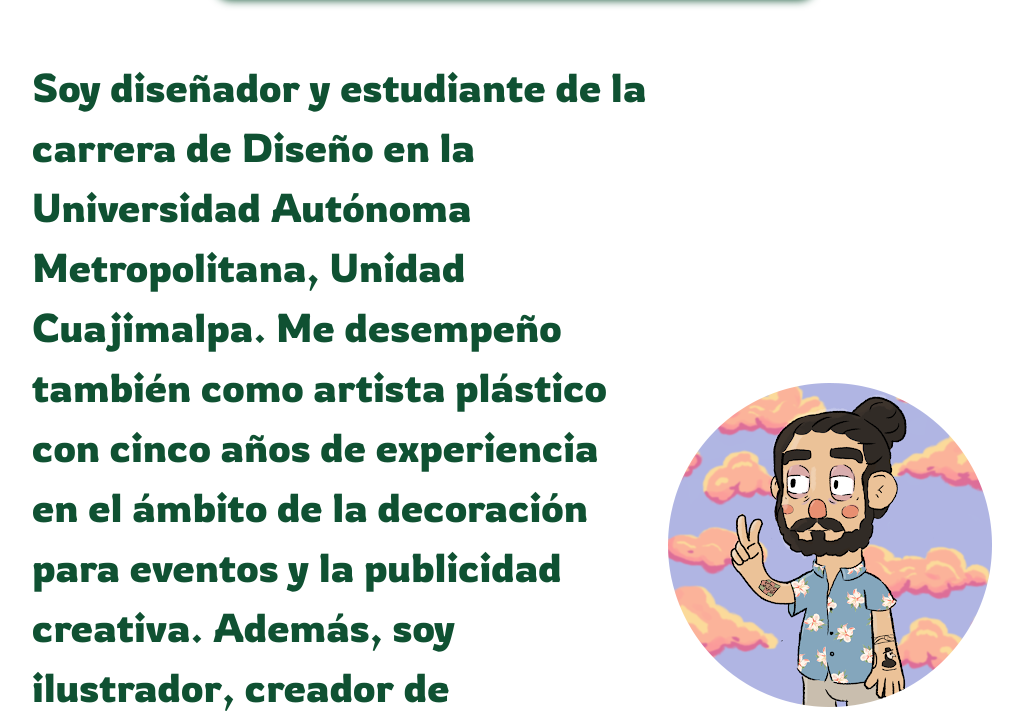
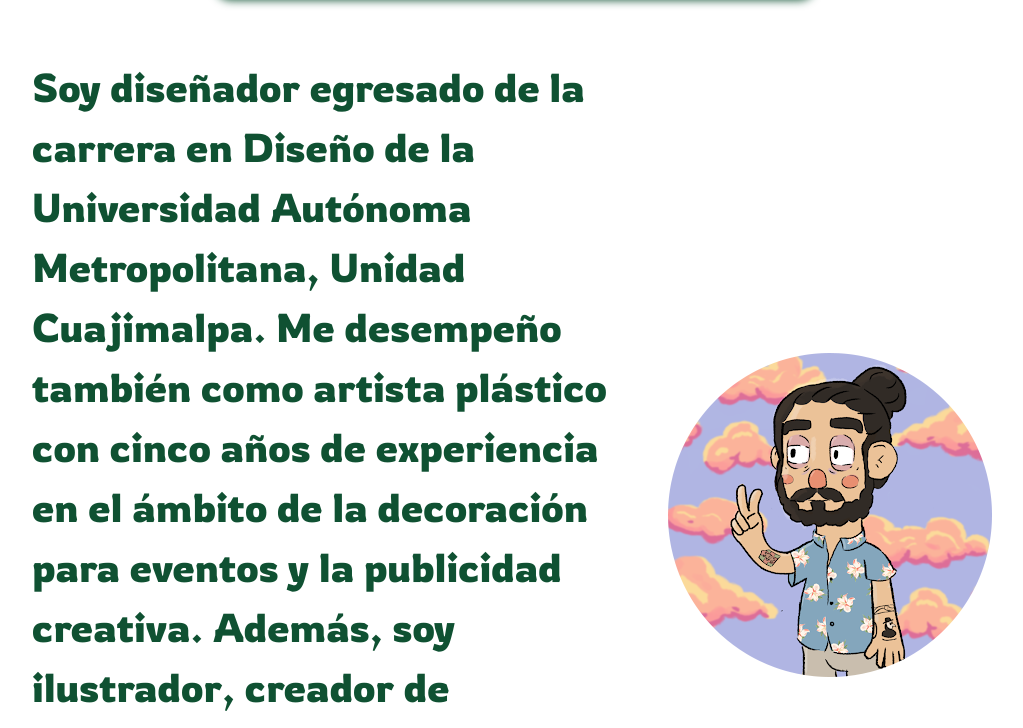
Before and after one commit to arthbeardo/portafolio-ArturoDiazPadilla2223068033, a plain HTML site: page index.html in a window 1280 px wide. Shown: the part 1203-1931 px from the top of the page, without its empty margins (128-1151 px from the left). Drawn offline with nearby package versions, Linux system fonts and the light colour scheme.

Commit message:
Update index.html

```diff
--- a/index.html
+++ b/index.html
@@ -96,7 +96,7 @@ Siempre digo que todo tiene una solución.<br /><br />
       <h2 class="title">Software y habilidades </h2>
 
           <span class="avatarimag">
-             <p class="texto-habil"> Soy diseñador y estudiante de la carrera de Diseño en la Universidad Autónoma Metropolitana, Unidad Cuajimalpa. Me desempeño también como artista plástico con cinco años de experiencia en el ámbito de la decoración para eventos y la publicidad creativa. Además, soy ilustrador, creador de marionetas (puppet maker) y animador amateur en técnica stop motion, con base en el poniente de la Ciudad de México.</p>
+             <p class="texto-habil"> Soy diseñador egresado de la carrera en Diseño de la Universidad Autónoma Metropolitana, Unidad Cuajimalpa. Me desempeño también como artista plástico con cinco años de experiencia en el ámbito de la decoración para eventos y la publicidad creativa. Además, soy ilustrador, creador de marionetas (puppet maker) y animador en técnica stop motion, con base en el poniente de la Ciudad de México.</p>
             <img class="avatar"alt="perfil"
       src ="./src/unnamed copia.png" width="200"/>
 
```
